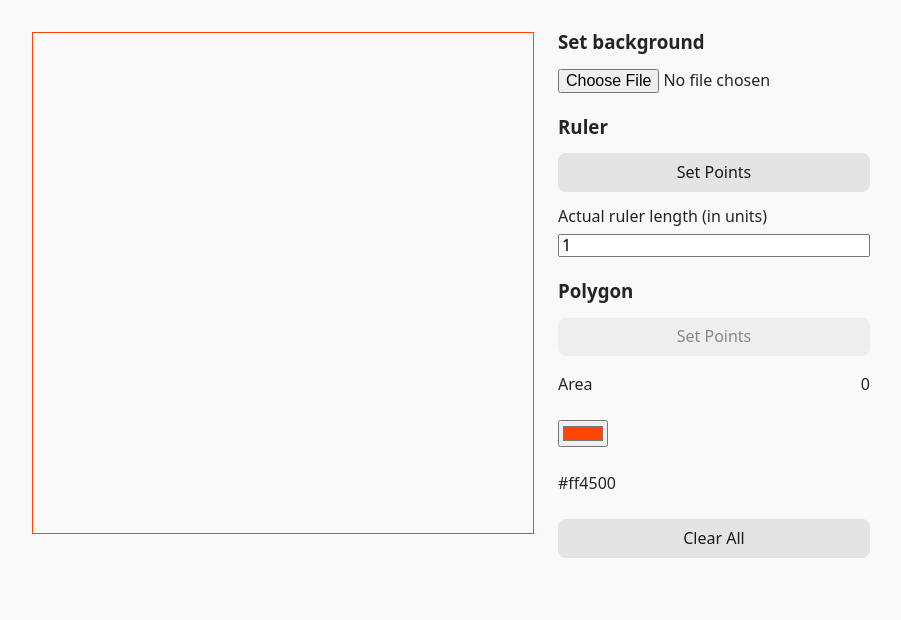
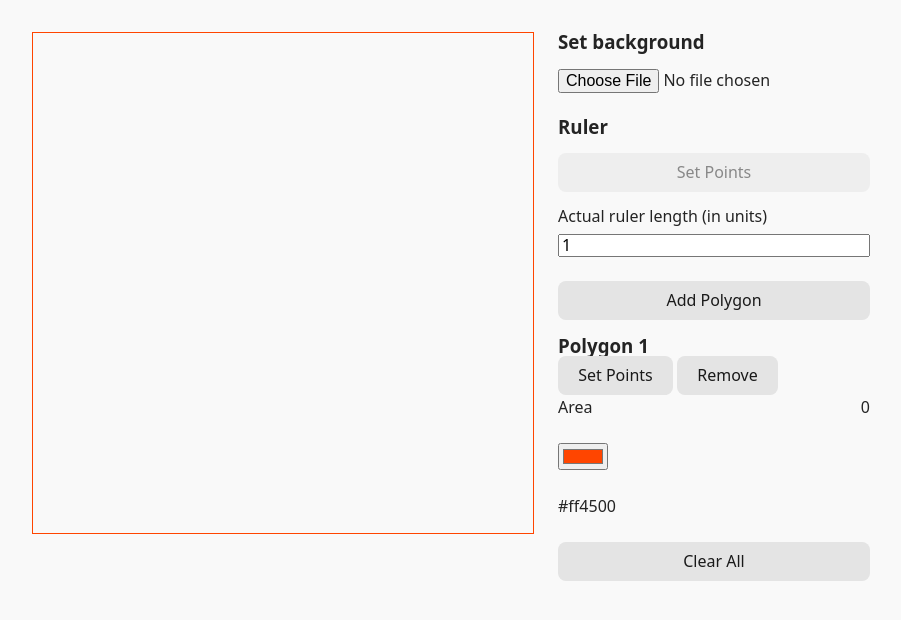
Before and after one commit to schebl/area, a Svelte app: page / in a window 1280 px wide. Shown: the top 620 px of the page, without its empty margins (96-997 px from the left). Built offline with nearby package versions, Linux system fonts and the light colour scheme.

Commit message:
add multiple polygons support with add/remove controls

```diff
--- a/src/App.svelte
+++ b/src/App.svelte
@@ -17,7 +17,7 @@
         return URL.createObjectURL(file);
     });
 
-    let polygon = new Polygon();
+    let polygons: Polygon[] = $state([new Polygon()]);
     let ruler = new Ruler();
 
     let units = $state(1);
@@ -32,14 +32,14 @@
         addPoint(x: number, y: number): void;
     }
 
-    let editingShape: PointAppender = $state(polygon);
+    let editingShape: PointAppender = $state(ruler);
 
     function handleAddPoint(e: MouseEvent) {
         editingShape.addPoint(e.offsetX, e.offsetY);
     }
 
     function handleClearAll() {
-        polygon.clear();
+        polygons = [];
         ruler.clear();
     }
 
@@ -47,7 +47,9 @@
         const cnv = new Canvas(canvas, lineColor);
         cnv.clear();
 
+        for (const polygon of polygons) {
             cnv.drawPoints(polygon.points, true);
+        }
         cnv.drawPoints(ruler.points, false);
     });
 
@@ -104,7 +106,11 @@
         </div>
 
         <div class="controls-block">
-            <h3>Polygon</h3>
+            <button onclick={() => {polygons.push(new Polygon())}}>Add Polygon</button>
+
+            {#each polygons as polygon, index}
+                <div>
+                    <h3>Polygon {index + 1}</h3>
 
                     <button
                         onclick={() => {editingShape = polygon}}
@@ -113,11 +119,15 @@
                         Set Points
                     </button>
 
+                    <button onclick={() => {polygons.splice(index, 1)}}>Remove</button>
+
                     <div class="info-row">
                         <p>Area</p>
 
                         <p>{polygon.area() * scale ** 2}</p>
                     </div>
+                </div>
+            {/each}
         </div>
 
         <input type="color" bind:value={lineColor}> {lineColor}
```
Lines whose indentation alone changed are shown as unchanged.
